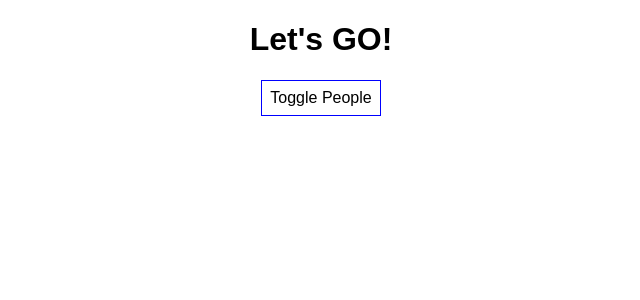
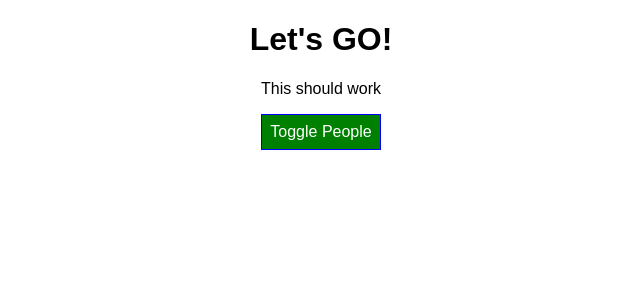
Before and after one commit to oliverGal-05/react-complete-guide, a React (Create React App) app: page / in a window 1280 px wide. Shown: the top 300 px of the page, without its empty margins (319-959 px from the left). Built offline with nearby package versions, Linux system fonts and the light colour scheme.

Commit message:
class names dynamically

```diff
--- a/src/App.css
+++ b/src/App.css
@@ -1,3 +1,11 @@
 .App {
   text-align: center;
 }
+
+.red {
+  color: red;
+}
+
+.bold {
+  font-weight: bold;
+}
--- a/src/App.js
+++ b/src/App.js
@@ -5,8 +5,9 @@ import Person from './Person/Person';
 class App extends Component {
   state = {
     people: [
-      { id: 'asd21' ,name: 'Max', age: 27},
-      { id: 'awe21' ,name: 'John', age: 19}
+      { id: 'asd21', name: 'Max', age: 27},
+      { id: 'awe21', name: 'John', age: 19},
+      { id: 'ope12', name: 'Olic', age: 28}
     ],
     showPeople: false
   }
@@ -44,7 +45,8 @@ class App extends Component {
 
   render() {
     const style = {
-      backgroundColor:'white',
+      backgroundColor:'green',
+      color: 'white',
       font: 'inherit',
       border: '1px solid blue',
       padding: '8px',
@@ -66,14 +68,27 @@ class App extends Component {
           })}
         </div>
       );
+
+      style.backgroundColor = 'red';
     }
+
+    let classes = [];
+    if(this.state.people.length <= 2){
+      classes.push('red');
+    }
+    if(this.state.people.length <= 1){
+      classes.push('bold');
+    }
+
 
     return (
       <div className="App">
         <h1>Let's GO!</h1>
+        <p className={classes.join(' ')}>This should work</p>
         <button
-        style={style}
-        onClick={this.togglePeopleHandler}>Toggle People</button>
+          style={style}
+          onClick={this.togglePeopleHandler}>Toggle People
+        </button>
         {people}
       </div>
     );
```
